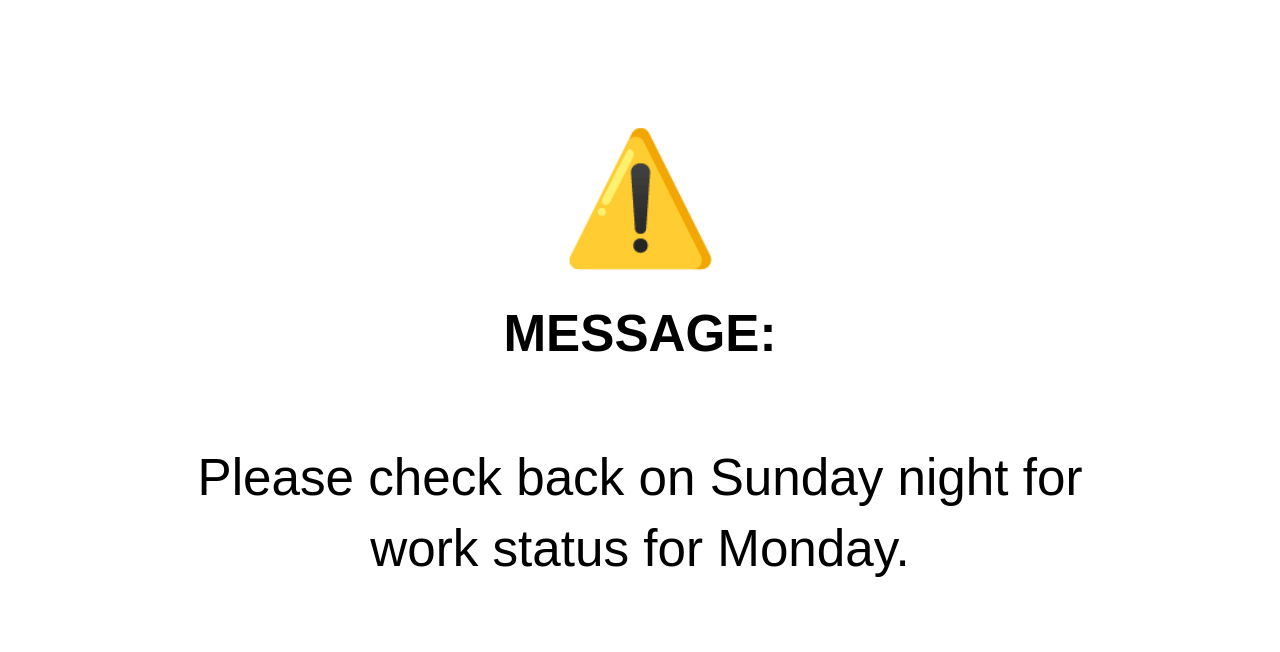
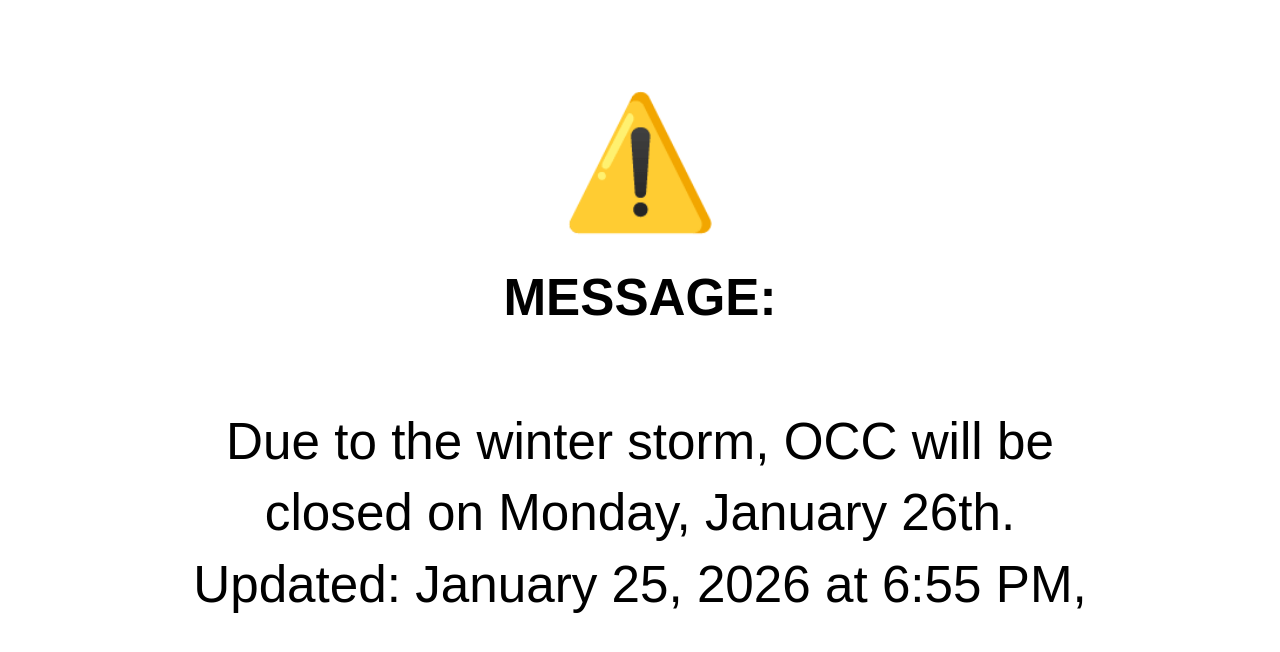
Before and after one commit to optimumcontrols/status, a plain HTML site: page index.html in a window 1280 px wide. Shown: the part 86-738 px from the top of the page. Drawn offline with Linux system fonts and the light colour scheme.

Commit message:
Update index.html
Closed

```diff
--- a/index.html
+++ b/index.html
@@ -112,7 +112,9 @@
       <div class="warning-icon">⚠️</div>
       <div class="message-text">
         <strong>MESSAGE:</strong><br /><br />
-        Please check back on Sunday night for work status for Monday.
+        Due to the winter storm, OCC will be <span color="#e74c3c">closed</span> on Monday, January 26th.
+        <br />
+        Updated: January 25, 2026 at 6:55 PM,
       </div>
     </div>
 
```
